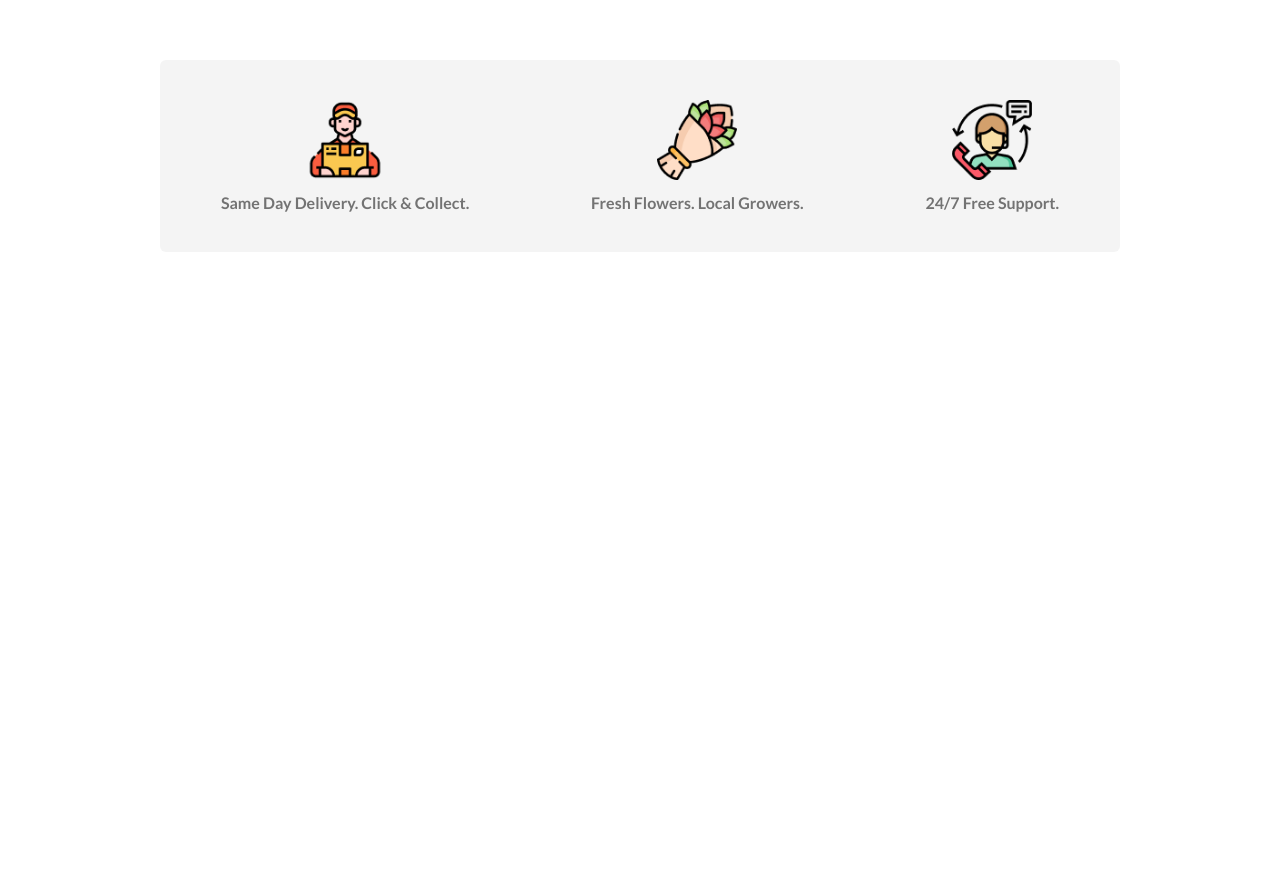
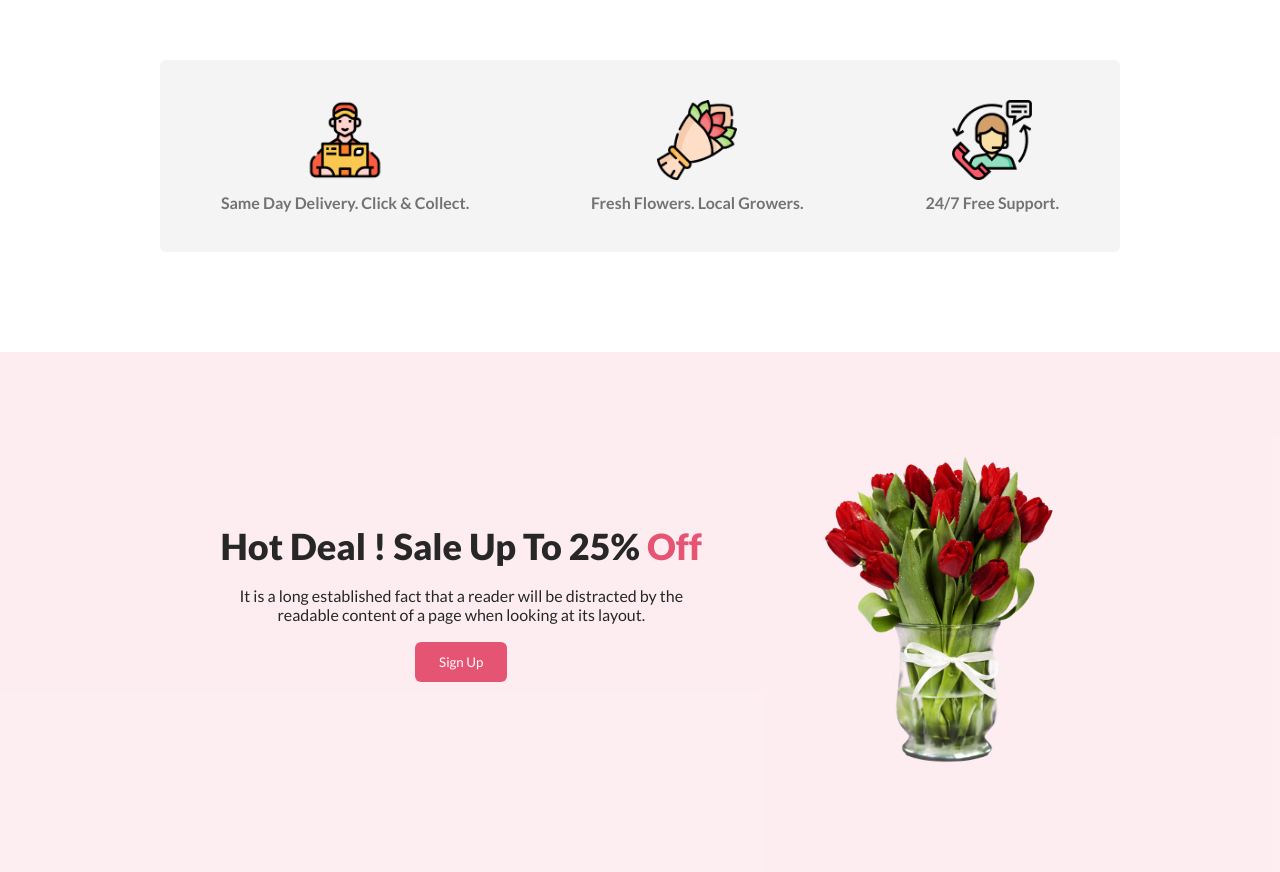
Before and after one commit to raihanXgithub/flower-shop, a plain HTML site: page index.html in a window 1280 px wide. Shown: the part 1342-2214 px from the top of the page. Before the commit the page ends 1594 px from the top, so only its background shows below. Drawn offline with Linux system fonts and the light colour scheme.

Commit message:
hot-deal section finished

```diff
--- a/index.html
+++ b/index.html
@@ -25,7 +25,7 @@
             <h1 class="banner-title">
               Let's make beautiful flowers a part of your life.
             </h1>
-            <p class="description">
+            <p class="section-description">
               It is a long established fact that a reader will be distracted by
               the readable content of a page when looking at its layout. The
               point of using Lorem Ipsum is that it has a more-or-less normal
@@ -51,8 +51,8 @@
       <section id="featured-flowers-section">
         <div class="container">
           <div class="section-text">
-            <h2 class="heading">Our Featured Flowers</h2>
-            <p class="description">
+            <h2 class="section-heading">Our Featured Flowers</h2>
+            <p class="section-description">
               It is a long established fact that a reader will be distracted by
               the readable content of a page when looking at its layout.
             </p>
@@ -121,6 +121,29 @@
         </div>
       </section>
       <!-- featured-service section start -->
+
+      <!-- hot-deal section start -->
+      <section id="hot-deal-section">
+        <div class="hot-deal-container container">
+          <div class="hot-deal-text">
+            <div class="section-text">
+              <h2 class="section-heading">
+                Hot Deal ! Sale Up To 25% <span class="imp">Off</span>
+              </h2>
+              <p class="description">
+                It is a long established fact that a reader will be distracted
+                by the readable content of a page when looking at its layout.
+              </p>
+              <a href="#"><button class="primary-btn">Sign Up</button></a>
+            </div>
+          </div>
+
+          <div class="hot-deal-img">
+            <img src="images/flowers-pic/pngwing 8.png" alt="flower-image" />
+          </div>
+        </div>
+      </section>
+      <!-- hot-deal section end -->
     </main>
     <!-- main end -->
 
--- a/styles/flower-shop.css
+++ b/styles/flower-shop.css
@@ -16,7 +16,7 @@
   margin: 0 auto;
 }
 
-.description {
+.section-description {
   color: rgb(156, 148, 150);
   font-size: 15px;
   font-weight: 400;
@@ -24,7 +24,7 @@
 }
 
 .section-text {
-  max-width: 445px;
+  max-width: 485px;
   text-align: center;
   margin: 0 auto;
 }
@@ -33,7 +33,7 @@
   margin-bottom: 18px;
 }
 
-.heading {
+.section-heading {
   font-size: 36px;
   font-weight: 800;
 }
@@ -51,11 +51,12 @@
   background-color: rgb(207, 48, 79);
 }
 
-/* banner section related styles */
-#banner-section {
+#banner-section,
+#hot-deal-section {
   background: rgba(229, 84, 115, 0.1);
 }
 
+/* banner section related styles */
 .banner-container {
   display: flex;
   justify-content: space-between;
@@ -161,3 +162,25 @@
   font-size: 16px;
   font-weight: 600;
 }
+
+/* hot-deal section related styles */
+
+.imp {
+  color: rgb(229, 84, 115);
+}
+
+.hot-deal-container {
+  display: flex;
+  align-items: center;
+  justify-content: space-around;
+  margin-top: 100px;
+  padding: 100px 0;
+}
+
+.hot-deal-container .hot-deal-img {
+  max-width: 240px;
+}
+
+.hot-deal-container .hot-deal-img img {
+  width: 100%;
+}
```
